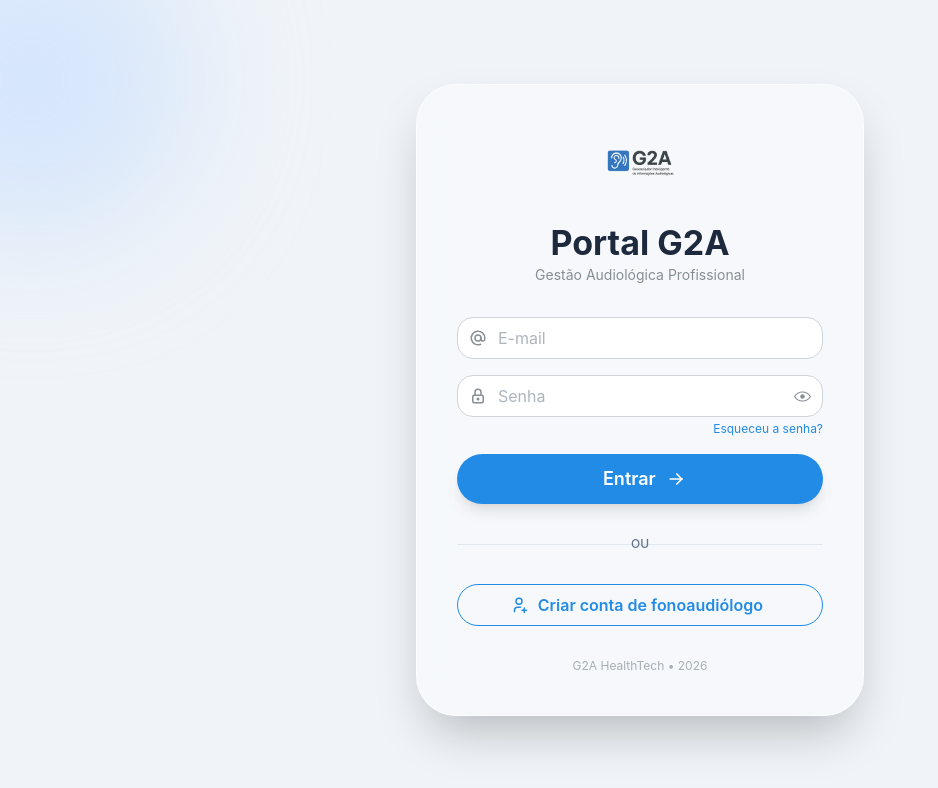
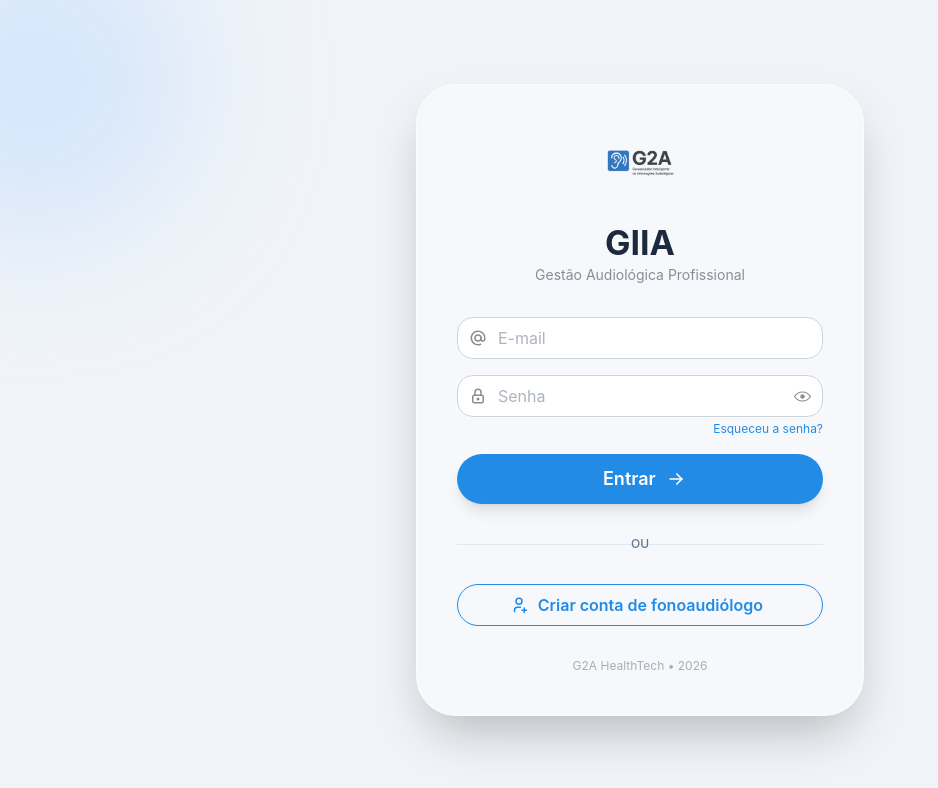
Before and after one commit to gabrielgitar2014-ship-it/Gerenciador-Audiologico-G2A-, a React (Vite) app: page /login in a window 1280 px wide. Shown: the top 788 px of the page, without its empty margins (0-938 px from the left). Built offline with nearby package versions, Linux system fonts and the light colour scheme.

Commit message:
Update Login.tsx

```diff
--- a/src/pages/auth/Login.tsx
+++ b/src/pages/auth/Login.tsx
@@ -58,7 +58,7 @@
 
           <div className="text-center mb-8">
             <img src="/logo.png" alt="G2A Logo" className="h-20 mx-auto mb-4 object-contain" />
-            <Title order={1} className="text-2xl font-bold text-slate-800">Portal G2A</Title>
+            <Title order={1} className="text-2xl font-bold text-slate-800">GIIA</Title>
             <Text c="dimmed" size="sm">Gestão Audiológica Profissional</Text>
           </div>
 
```
